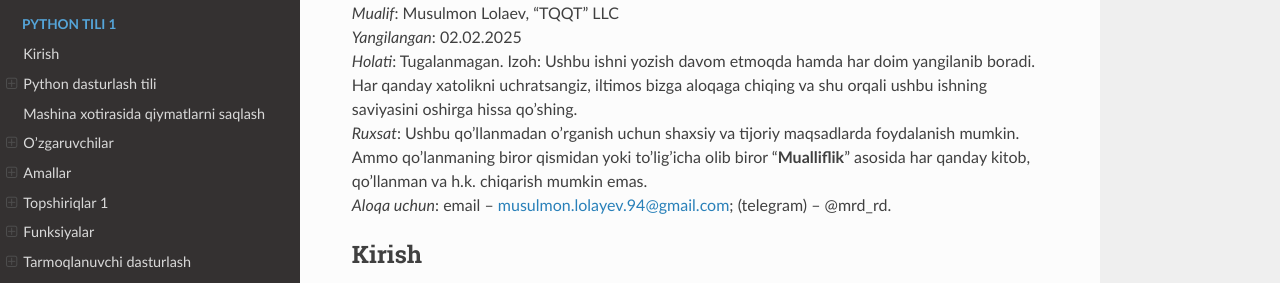
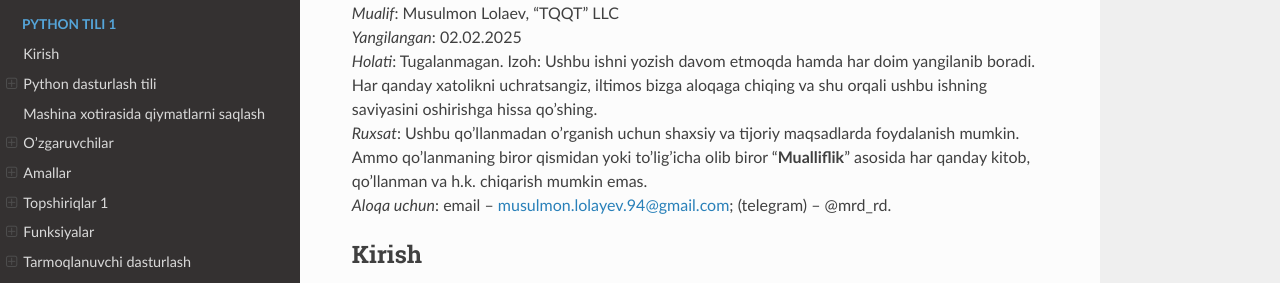
Before and after one commit to MusulmonLolayev/ai-courses, a Sphinx documentation site: the page built from source/index.rst, in a window 1280 px wide and 900 px high. Shown: the part 230-513 px from the top of the window. Built offline with Sphinx 7.4.7 and the Read the Docs theme 3.1.0, drawn with Linux system fonts in a browser that asks for light colours.

Commit message:
typo fixed

```diff
--- a/source/index.rst
+++ b/source/index.rst
@@ -11,7 +11,7 @@ Sun'iy Intellekt faniga xush kelibsiz
 |  *YouTube kanali*: https://www.youtube.com/@tqqt_llc
 |  *Mualif*: Musulmon Lolaev, "TQQT" LLC
 |  *Yangilangan*: 02.02.2025
-|  *Holati*: Tugalanmagan. Izoh: Ushbu ishni yozish davom etmoqda hamda har doim yangilanib boradi. Har qanday xatolikni uchratsangiz, iltimos bizga aloqaga chiqing va shu orqali ushbu ishning saviyasini oshirga hissa qo'shing.
+|  *Holati*: Tugalanmagan. Izoh: Ushbu ishni yozish davom etmoqda hamda har doim yangilanib boradi. Har qanday xatolikni uchratsangiz, iltimos bizga aloqaga chiqing va shu orqali ushbu ishning saviyasini oshirishga hissa qo'shing.
 |  *Ruxsat*: Ushbu qo'llanmadan o'rganish uchun shaxsiy va tijoriy maqsadlarda foydalanish mumkin. Ammo qo'lanmaning biror qismidan yoki to'lig'icha olib biror "**Mualliflik**" asosida har qanday kitob, qo'llanman va h.k. chiqarish mumkin emas.
 |  *Aloqa uchun*: email -- musulmon.lolayev.94@gmail.com; (telegram) -- @mrd_rd.
 
```
